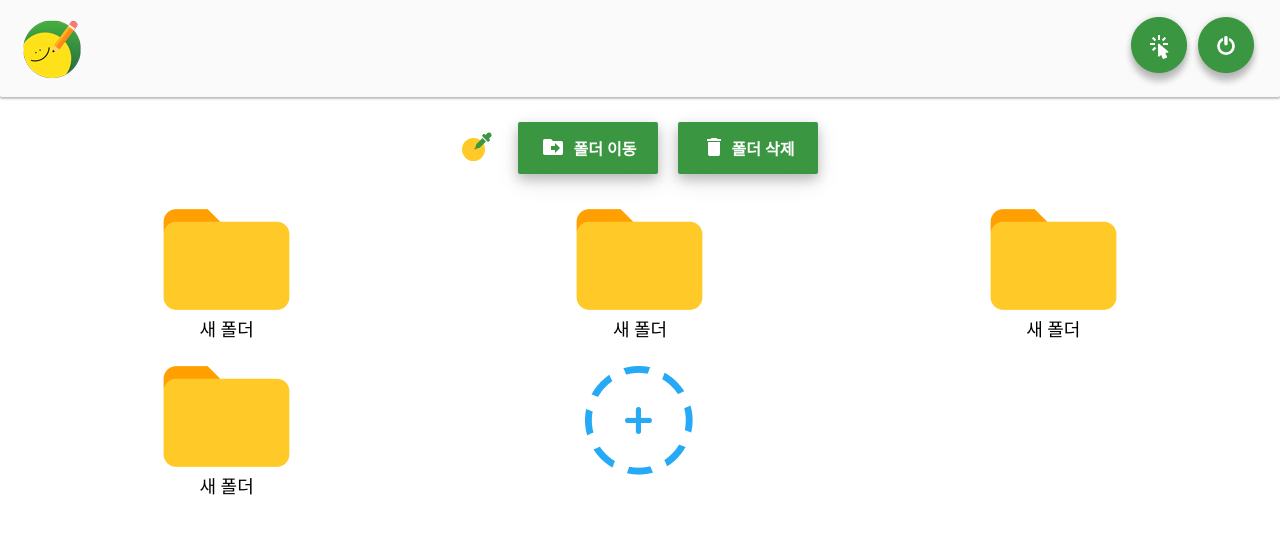
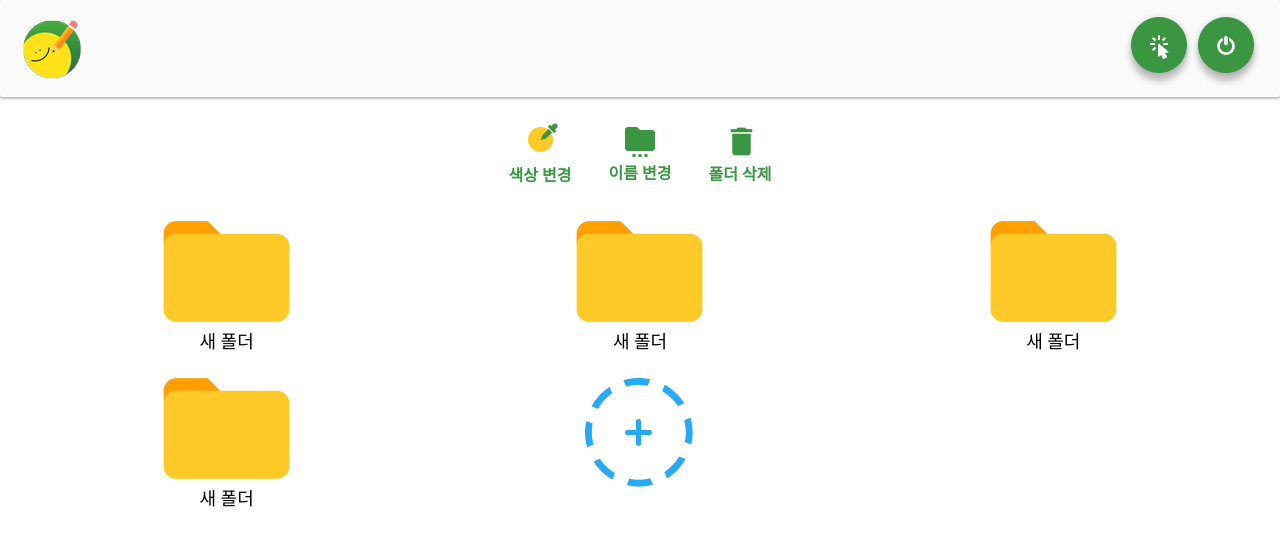
Before and after one commit to mojimojicorp/MojimojiMemoji, a React app in the folder app/: page /folder-list in a window 1280 px wide. Shown: the top 546 px of the page. Built offline with nearby package versions, Linux system fonts and the light colour scheme.

Commit message:
[Chore] #30 UI 수정사항 반영
1. Foler Setting, Memo Setting 페이지의 디자인 변경에 따른 수정사항 반영
2. 버튼 삭제후 이미지형 아이콘으로 통일
3. image sprite에 이미지 추가

```diff
--- a/app/src/components/FolderSetting/index.tsx
+++ b/app/src/components/FolderSetting/index.tsx
@@ -4,17 +4,24 @@ import styles from './styles.scss';
 const FolderSetting = () => {
   return (
     <div className={styles.folder_setting}>
+      <div className={styles.buttons}>
         <div className={styles.color_btn}>
+          <div className={styles.color_picker}>
             <div className={styles.color} />
             <div className={styles.picker} />
           </div>
-      <div className={styles.move_btn}>
-        <div className={styles.move_icon} />
-        폴더 이동
+          색상 변경
         </div>
+
+        <div className={styles.rename_btn}>
+          <div className={styles.rename_icon} />
+          이름 변경
+        </div>
+
         <div className={styles.delete_btn}>
           <div className={styles.delete_icon} />
           폴더 삭제
+        </div>
       </div>
     </div>
   );
--- a/app/src/components/FolderSetting/styles.scss
+++ b/app/src/components/FolderSetting/styles.scss
@@ -4,19 +4,34 @@
   align-items: center;
 
   margin-top: 25px;
+  width: 100%;
 
-  color: white;
+  color: #3a9640;
   font-weight: 600;
 
+  .buttons {
+    display: flex;
+    justify-content: space-around;
+    width: 300px;
+
     .color_btn {
-    width: 33px;
-    height: 30px;
-    padding: 10px 23px 0px 0px;
+      display: flex;
+      flex-direction: column;
+      justify-content: center;
+      align-items: center;
+
+      width: 80px;
+
       cursor: pointer;
 
+      .color_picker {
+        height: 40px;
+
         .color {
-      width: 23px;
-      height: 23px;
+          margin-top: 5px;
+          width: 25px;
+          height: 25px;
+
           background: #ffca28;
           border-radius: 50%;
         }
@@ -32,54 +47,44 @@
           background-position: -910px -96px;
         }
       }
+    }
 
-  .move_btn {
+    .rename_btn {
       display: flex;
+      flex-direction: column;
       justify-content: center;
       align-items: center;
 
-    width: 140px;
-    height: 52px;
-    margin-right: 20px;
+      width: 80px;
 
-    border-radius: 2px;
-    background: #3a9640;
-    box-shadow: 0px 8px 25px rgba(0, 0, 0, 0.1),
-      0px 5px 12px rgba(0, 0, 0, 0.22);
       cursor: pointer;
 
-    .move_icon {
-      width: 24px;
-      height: 24px;
-      margin-right: 10px;
+      .rename_icon {
+        width: 36px;
+        height: 36px;
 
         background-image: url(../../images/icons.png);
-      background-position: -123px -617px;
+        background-position: -102px -607px;
       }
     }
 
     .delete_btn {
       display: flex;
+      flex-direction: column;
       justify-content: center;
       align-items: center;
 
-    width: 140px;
-    height: 52px;
-
-    border-radius: 2px;
-    background: #3a9640;
-    box-shadow: 0px 8px 25px rgba(0, 0, 0, 0.1),
-      0px 5px 12px rgba(0, 0, 0, 0.22);
+      width: 80px;
 
       cursor: pointer;
 
       .delete_icon {
-      width: 24px;
-      height: 24px;
-      margin-right: 6px;
+        width: 37px;
+        height: 37px;
 
         background-image: url(../../images/icons.png);
-      background-position: -95px -617px;
+        background-position: -178px -604px;
       }
     }
   }
+}
--- a/app/src/components/FolderSetting/styles.scss.d.ts
+++ b/app/src/components/FolderSetting/styles.scss.d.ts
@@ -1,14 +1,16 @@
 // This file is automatically generated.
 // Please do not change this file!
 interface CssExports {
+  'buttons': string;
   'color': string;
   'color_btn': string;
+  'color_picker': string;
   'delete_btn': string;
   'delete_icon': string;
   'folder_setting': string;
-  'move_btn': string;
-  'move_icon': string;
   'picker': string;
+  'rename_btn': string;
+  'rename_icon': string;
 }
 export const cssExports: CssExports;
 export default cssExports;
--- a/app/src/components/MemoSetting/index.tsx
+++ b/app/src/components/MemoSetting/index.tsx
@@ -4,6 +4,7 @@ import styles from './styles.scss';
 const MemoSetting = () => {
   return (
     <div className={styles.memo_setting}>
+      <div className={styles.buttons}>
         <div className={styles.move_btn}>
           <div className={styles.move_icon} />
           메모 이동
@@ -13,6 +14,7 @@ const MemoSetting = () => {
           메모 삭제
         </div>
       </div>
+    </div>
   );
 };
 
--- a/app/src/components/MemoSetting/styles.scss
+++ b/app/src/components/MemoSetting/styles.scss
@@ -4,57 +4,52 @@
   align-items: center;
 
   margin-top: 25px;
+  width: 100%;
 
-  color: white;
+  color: #3a9640;
   font-weight: 600;
+
+  .buttons {
+    display: flex;
+    justify-content: space-around;
+    width: 200px;
 
     .move_btn {
       display: flex;
+      flex-direction: column;
       justify-content: center;
       align-items: center;
 
-    width: 140px;
-    height: 52px;
-    margin-right: 20px;
+      width: 80px;
 
-    border-radius: 2px;
-    background: #3a9640;
-    box-shadow: 0px 8px 25px rgba(0, 0, 0, 0.1),
-      0px 5px 12px rgba(0, 0, 0, 0.22);
       cursor: pointer;
 
       .move_icon {
-      width: 24px;
-      height: 24px;
-      margin-right: 10px;
+        width: 36px;
+        height: 36px;
 
         background-image: url(../../images/icons.png);
-      background-position: -123px -617px;
+        background-position: -143px -607px;
       }
     }
 
     .delete_btn {
       display: flex;
+      flex-direction: column;
       justify-content: center;
       align-items: center;
 
-    width: 140px;
-    height: 52px;
-
-    border-radius: 2px;
-    background: #3a9640;
-    box-shadow: 0px 8px 25px rgba(0, 0, 0, 0.1),
-      0px 5px 12px rgba(0, 0, 0, 0.22);
+      width: 80px;
 
       cursor: pointer;
 
       .delete_icon {
-      width: 24px;
-      height: 24px;
-      margin-right: 6px;
+        width: 37px;
+        height: 37px;
 
         background-image: url(../../images/icons.png);
-      background-position: -95px -617px;
+        background-position: -178px -604px;
       }
     }
   }
+}
--- a/app/src/components/MemoSetting/styles.scss.d.ts
+++ b/app/src/components/MemoSetting/styles.scss.d.ts
@@ -1,6 +1,7 @@
 // This file is automatically generated.
 // Please do not change this file!
 interface CssExports {
+  'buttons': string;
   'delete_btn': string;
   'delete_icon': string;
   'memo_setting': string;
```
Also changed, not shown: app/src/images/icons.png. Lines whose indentation alone changed are shown as unchanged.
